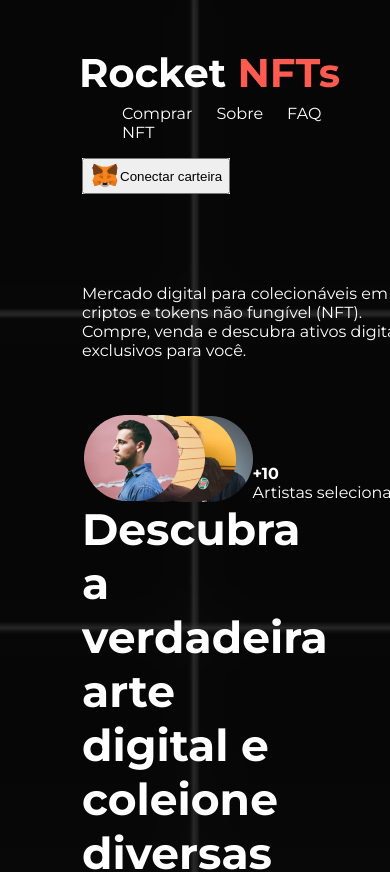
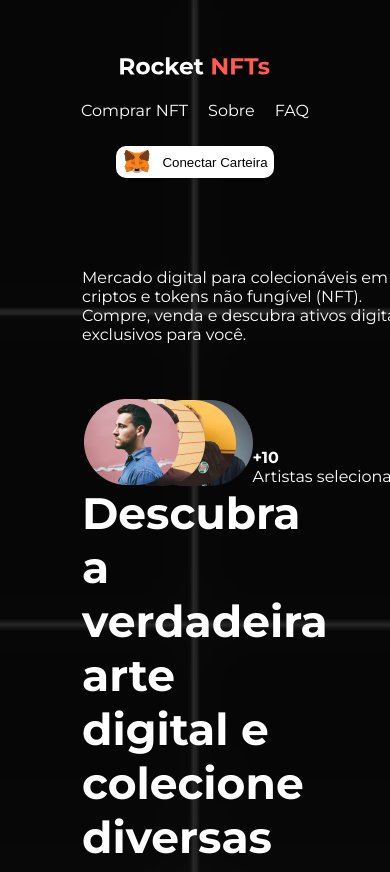
Before and after one commit to Chris-Valentim/Rocket-NFTs, a React (Create React App) app: page / in a window 390 px wide. Shown: the top 872 px of the page. Built offline with nearby package versions, Linux system fonts and the light colour scheme; the HTML template or start-up script is replaced by a standard one.

Commit message:
Implementação do Media querry na Header

```diff
--- a/src/components/Main-1/Header/index.tsx
+++ b/src/components/Main-1/Header/index.tsx
@@ -1,12 +1,15 @@
 import * as S from './styles'
 
 import logo from '../../../assets/logo.svg';
-import logoMetaMask from '../../../assets/logo_MetaMask.svg'
 
 const Header = () => {
   return(
     <S.Wrapper>
-      <img src={logo} alt="logo" />
+      <S.Logo
+        aria-label='Logo'
+        src={logo}
+        alt="logo"
+      />
       <nav>
         <S.Navigation>
           <S.List>
@@ -20,12 +23,10 @@
           </S.List>
         </S.Navigation>
       </nav>
-      <S.StyledButton>
         <S.Button>
-          <img src={logoMetaMask} alt="logoMetaMask" />
-          Conectar carteira
+         <S.IconButton />
+          Conectar Carteira
         </S.Button>
-      </S.StyledButton>
     </S.Wrapper>
   )
 }
--- a/src/components/Main-1/Header/styles.ts
+++ b/src/components/Main-1/Header/styles.ts
@@ -1,4 +1,6 @@
 import styled from 'styled-components'
+
+import logoMetaMask from '../../../assets/logo_MetaMask.svg'
 
 export const Wrapper = styled.div`
   display: flex;
@@ -7,13 +9,34 @@
   align-items: center;
 
   padding-top: 57px;
-  margin-left: 82px;
+  margin-left: 80px;
   margin-right: 80px;
+
+  @media (max-width: 425px) {
+    display: flex;
+    justify-content: center;
+    gap: 10px;
+  }
+`
+
+export const Logo = styled.img`
+  @media (max-width: 425px) {
+    width: 150px;
+  }
 `
 
 export const Navigation = styled.ul`
   display: flex;
   gap: 24px;
+
+  @media (max-width: 425px) {
+    gap: 20px;
+    padding: 0;
+    display: flex;
+    justify-content: center;
+    align-items: center;
+    text-decoration: underline;
+  }
 `
 
 export const List = styled.li`
@@ -22,23 +45,34 @@
   :hover{
     cursor: pointer;
     color: var(--color-logo);
+    text-decoration: underline;
   }
 `
 
 export const Button = styled.button`
-  display: flex;
-  align-items: center;
-`
-
-export const StyledButton = styled.div`
-  border: none;
   background-color: var(--text-color);
 
-  :hover{
+  display: flex;
+  justify-content: center;
+  align-items: center;
+  border: none;
+  border-radius: 10px;
+
+  &:hover{
     cursor: pointer;
     background-color: var(--color-logo);
     color: var(--text-color);
   }
+
+
+`
+
+export const IconButton = styled.div`
+  background-image: url(${logoMetaMask});
+  background-repeat: no-repeat;
+
+  height: 30px;
+  width: 40px;
 `
 
 export const Access = styled.a`
--- a/src/components/Main-1/SectionOne/index.tsx
+++ b/src/components/Main-1/SectionOne/index.tsx
@@ -23,7 +23,7 @@
       </div>
       <S.InformativeTitle>
         <div>
-          Descubra a verdadeira arte digital e coleione diversas <S.StyledText>NFTs</S.StyledText>
+          Descubra a verdadeira arte digital e colecione diversas <S.StyledText>NFTs</S.StyledText>
         </div>
       </S.InformativeTitle>
       <img src={badge} alt="badge" />
--- a/src/components/Main-2/styles.ts
+++ b/src/components/Main-2/styles.ts
@@ -74,4 +74,9 @@
 export const Banner = styled.img`
   width: 100%;
   height: 300px;
+
+  background-size: cover;
+  background-position: center;
+  position: relative;
+  background-repeat: no-repeat;
 `
```
